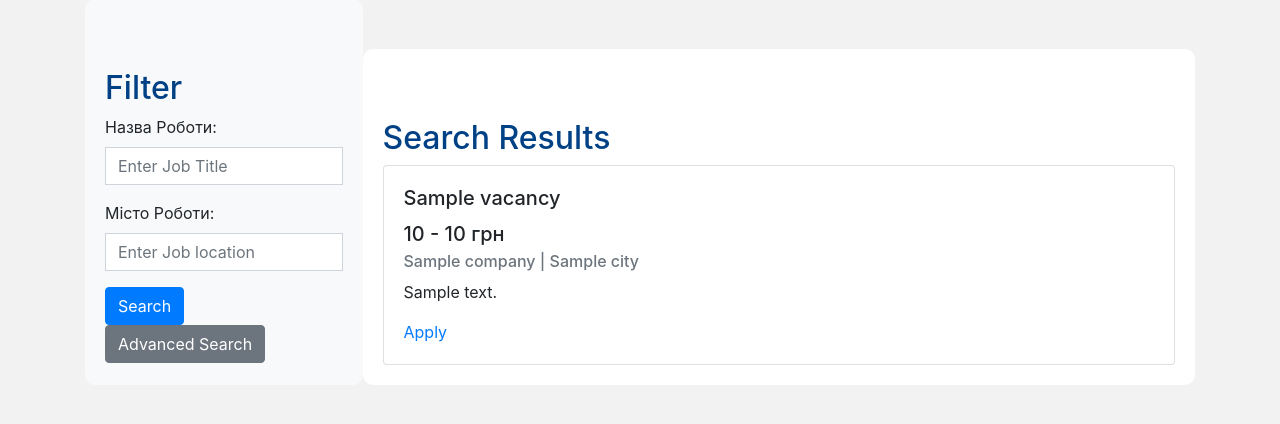
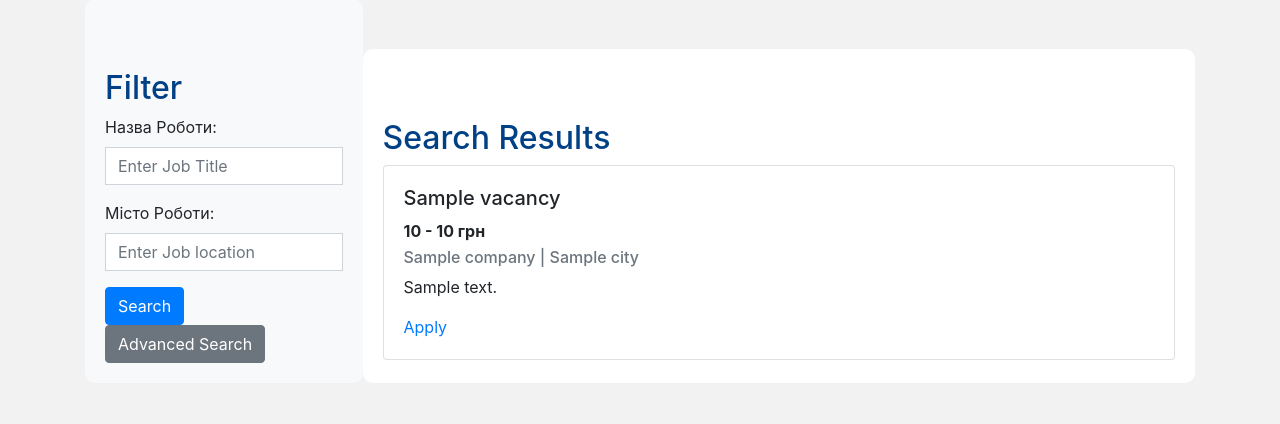
Before and after one commit to kradt/found-offer, a Flask app: template src/templates/search.html in a window 1280 px wide. Shown: the part 83-507 px from the top of the page. Run offline with Flask 3, Linux system fonts and the light colour scheme; the template is opened without the code that fills it: values that come from a table or form of the project are taken from there, most other values are stand-ins (such as "Sample title", 1, 10 or a date in 2020); some libraries are stand-ins or nearby versions.

Commit message:
add <b> to salary block

```diff
--- a/src/templates/search.html
+++ b/src/templates/search.html
@@ -33,7 +33,7 @@
                         <div class="card-body">
                             <h5 class="card-title">{{ vacancy.title }}</h5>
                             {% if vacancy.salary_from or vacancy.salary_to %}
-                                <h5 class="card-title">{{ vacancy.salary_from | int }} - {{ vacancy.salary_to | int }} грн</h5>
+                                <h6 class="card-title"><b>{{ vacancy.salary_from | int }} - {{ vacancy.salary_to | int }} грн</b></h6>
                             {% endif %}
                             <h6 class="card-subtitle mb-2 text-muted">{{ vacancy.company }} | {{ vacancy.city }}</h6>
 
```
